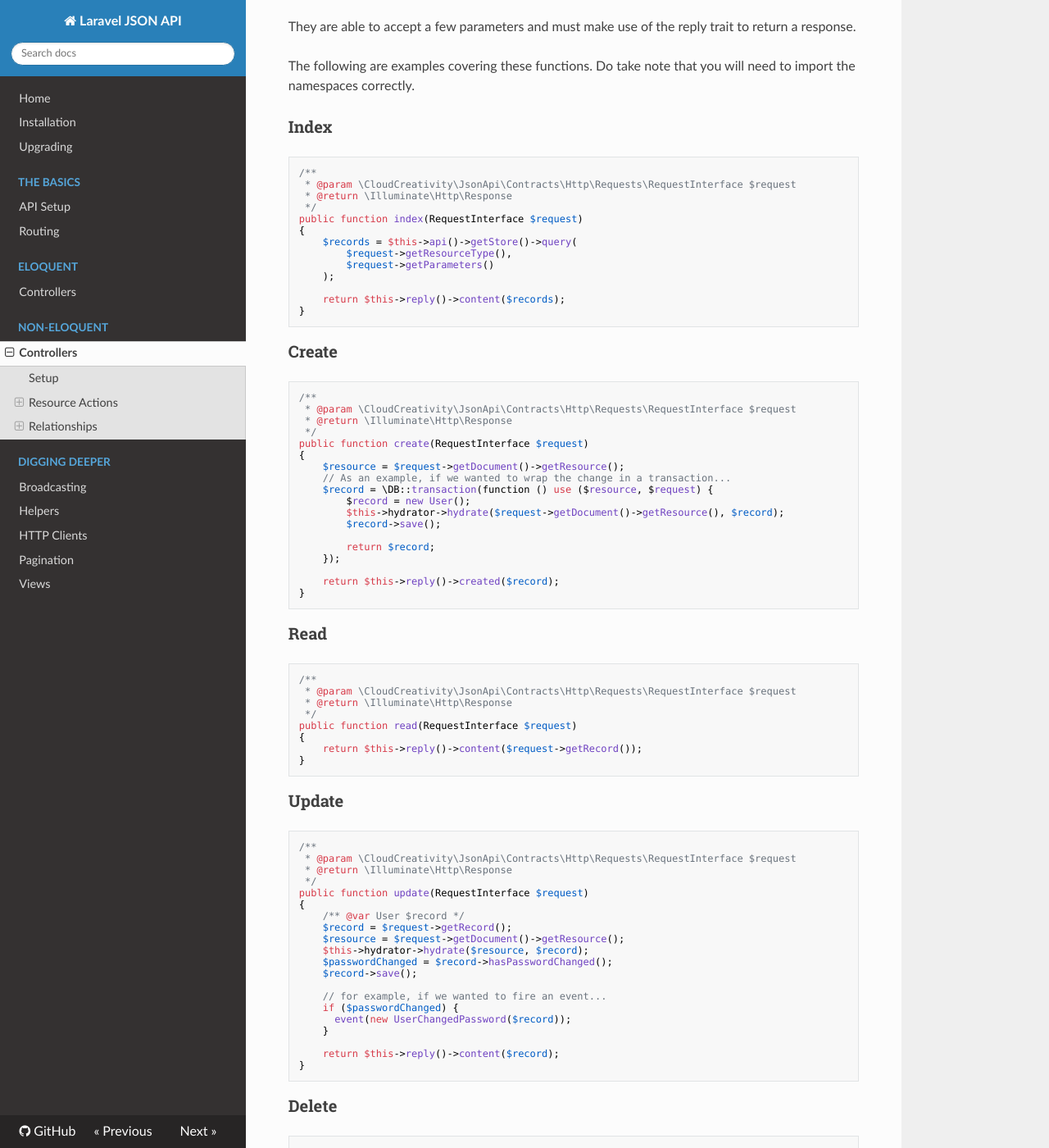
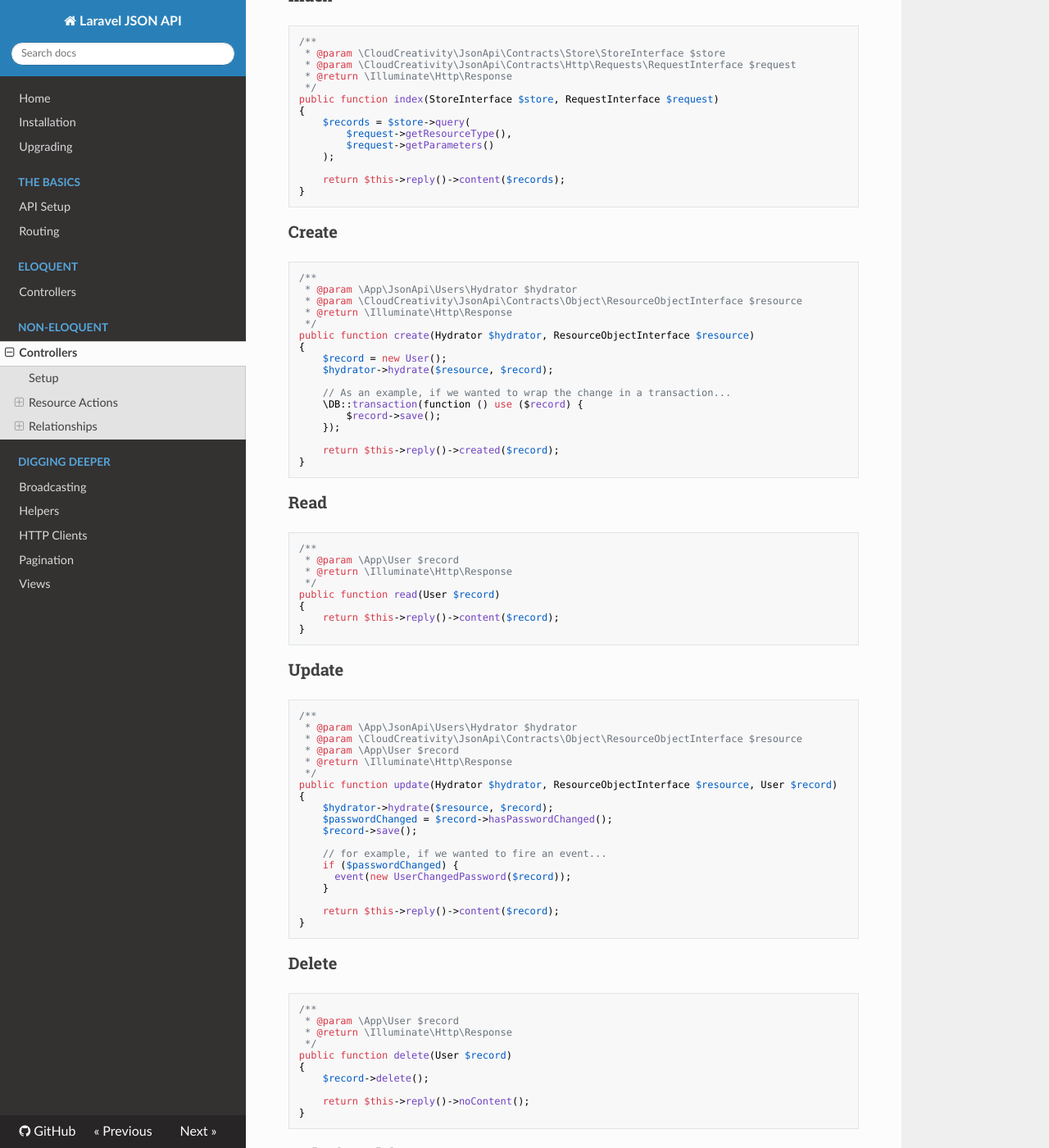
Before and after one commit to cloudcreativity/laravel-json-api, an MkDocs documentation site: the page built from docs/custom/controllers.md, in a window 1280 px wide and 1400 px high, scrolled down 987 px. Shown: the whole window at 82% size. Built offline with MkDocs 1.6.1, drawn with Linux system fonts in a browser that asks for light colours; nearby versions of some CDN libraries; old or Windows-style settings are respelled for this version of MkDocs; some of the changed text lies outside the part shown.

Commit message:
[Docs] Update changelog and existing documentation

````diff
--- a/composer.json
+++ b/composer.json
@@ -55,7 +55,7 @@
     },
     "extra": {
         "branch-alias": {
-            "dev-develop": "0.10.x-dev"
+            "dev-develop": "0.11.x-dev"
         }
     },
     "minimum-stability": "stable",
--- a/docs/custom/controllers.md
+++ b/docs/custom/controllers.md
@@ -21,13 +18,6 @@ class UsersController extends Controller
 {
 
     use CreatesResponses;
-
-    private $hydrator;
-
-    public function __construct(Users\Hydrator $hydrator)
-    {
-        $this->hydrator = $hydrator;
-    }
 
     // Methods as per below...
 }
@@ -53,12 +43,13 @@ correctly.
 
 ```php
 /**
+ * @param \CloudCreativity\JsonApi\Contracts\Store\StoreInterface $store
  * @param \CloudCreativity\JsonApi\Contracts\Http\Requests\RequestInterface $request
  * @return \Illuminate\Http\Response
  */
-public function index(RequestInterface $request)
+public function index(StoreInterface $store, RequestInterface $request)
 {
-    $records = $this->api()->getStore()->query(
+    $records = $store->query(
         $request->getResourceType(),
         $request->getParameters()
     );
@@ -71,19 +62,18 @@ public function index(RequestInterface $request)
 
 ```php
 /**
- * @param \CloudCreativity\JsonApi\Contracts\Http\Requests\RequestInterface $request
+ * @param \App\JsonApi\Users\Hydrator $hydrator
+ * @param \CloudCreativity\JsonApi\Contracts\Object\ResourceObjectInterface $resource
  * @return \Illuminate\Http\Response
  */
-public function create(RequestInterface $request)
+public function create(Hydrator $hydrator, ResourceObjectInterface $resource)
 {
-    $resource = $request->getDocument()->getResource();
+    $record = new User();
+    $hydrator->hydrate($resource, $record);
+
     // As an example, if we wanted to wrap the change in a transaction...
-    $record = \DB::transaction(function () use ($resource, $request) {
-        $record = new User();
-        $this->hydrator->hydrate($request->getDocument()->getResource(), $record);
+    \DB::transaction(function () use ($record) {
         $record->save();
-
-        return $record;
     });
 
     return $this->reply()->created($record);
@@ -94,27 +84,27 @@ public function create(RequestInterface $request)
 
 ```php
 /**
- * @param \CloudCreativity\JsonApi\Contracts\Http\Requests\RequestInterface $request
+ * @param \App\User $record
  * @return \Illuminate\Http\Response
  */
-public function read(RequestInterface $request)
+public function read(User $record)
 {
-    return $this->reply()->content($request->getRecord());
+    return $this->reply()->content($record);
 }
 ```
+
 ### Update
 
 ```php
 /**
- * @param \CloudCreativity\JsonApi\Contracts\Http\Requests\RequestInterface $request
+ * @param \App\JsonApi\Users\Hydrator $hydrator
+ * @param \CloudCreativity\JsonApi\Contracts\Object\ResourceObjectInterface $resource
+ * @param \App\User $record
  * @return \Illuminate\Http\Response
  */
-public function update(RequestInterface $request)
+public function update(Hydrator $hydrator, ResourceObjectInterface $resource, User $record)
 {
-    /** @var User $record */
-    $record = $request->getRecord();
-    $resource = $request->getDocument()->getResource();
-    $this->hydrator->hydrate($resource, $record);
+    $hydrator->hydrate($resource, $record);
     $passwordChanged = $record->hasPasswordChanged();
     $record->save();
 
@@ -131,13 +121,11 @@ public function update(RequestInterface $request)
 
 ```php
 /**
- * @param \CloudCreativity\JsonApi\Contracts\Http\Requests\RequestInterface $request
+ * @param \App\User $record
  * @return \Illuminate\Http\Response
  */
-public function delete(RequestInterface $request)
+public function delete(User $record)
 {
-    /** @var User $record */
-    $record = $request->getRecord();
     $record->delete();
 
     return $this->reply()->noContent();
@@ -159,11 +147,11 @@ If you link one resource to another through relationship, you'll need this to re
 ```php
 /**
  * @param \CloudCreativity\JsonApi\Contracts\Http\Requests\RequestInterface $request
+ * @param \App\User $record
  * @return \Illuminate\Http\Response
  */
-public function readRelatedResource(RequestInterface $request)
+public function readRelatedResource(RequestInterface $request, User $record)
 {
-    $record = $request->getRecord();
     $key = $request->getRelationshipName();
     $method = 'get' . ucfirst($key);
 
@@ -180,11 +168,11 @@ This is for reading the relationship between two resources.
 ```php
 /**
  * @param \CloudCreativity\JsonApi\Contracts\Http\Requests\RequestInterface $request
+ * @param \App\User $record
  * @return \Illuminate\Http\Response
  */
-public function readRelationship(RequestInterface $request)
+public function readRelationship(RequestInterface $request, User $record)
 {
-    $record = $request->getRecord();
     $key = $request->getRelationshipName();
     $method = 'get' . ucfirst($key);
 
````
Also changed, not shown: other parts of docs/custom/controllers.md (+2 -5 lines), CHANGELOG.md (+1 -1 lines), README.md (+7 -4 lines), docs/api.md (+4 -2 lines), docs/index.md (+19 -8 lines), docs/installation.md (+1 -7 lines), docs/upgrade.md (+3 -15 lines).
